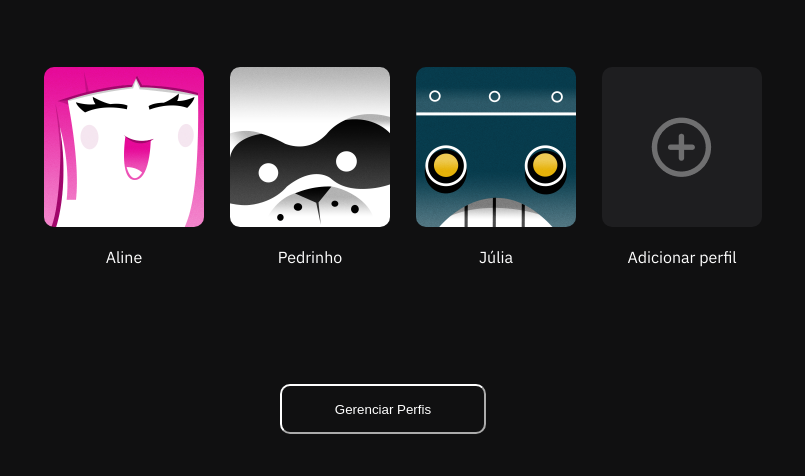
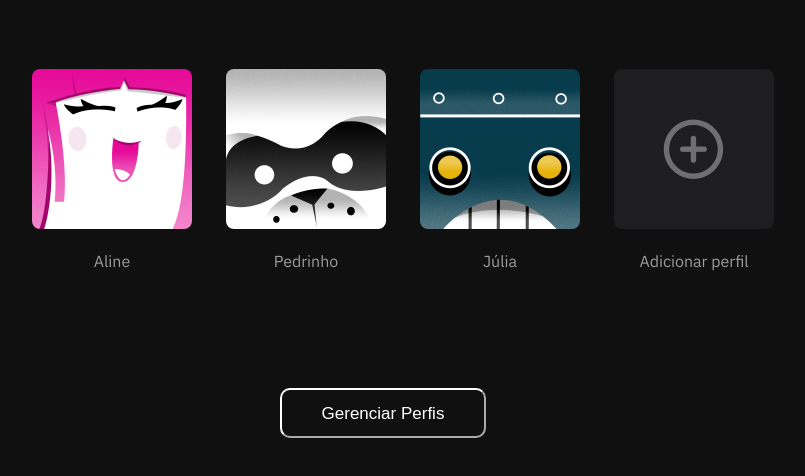
Before and after one commit to Kenzie-Academy-Brasil-Developers/m1-sprint_2-kenzieflix-AndersonFabri, a plain HTML site: page index.html in a window 1280 px wide. Shown: the part 236-712 px from the top of the page, without its empty margins (275-1080 px from the left). Drawn offline with Linux system fonts and the light colour scheme.

```diff
--- a/index.html
+++ b/index.html
@@ -40,9 +40,9 @@
 
         </ul>
 
-        <article>
+        <section>
             <button class="button">Gerenciar Perfis</button>
-        </article>
+        </section>
 
     </main>
 
--- a/style.css
+++ b/style.css
@@ -32,9 +32,8 @@ main h1 {
 main ul {
     display: flex;
     justify-content: center;
-    gap: 26px;
+    gap: 30px;
     margin-top: 70px;
-    height: 700;
     list-style-type: none;
 }
 
@@ -43,16 +42,20 @@ main ul li img {
     display: inline-block;
     height: 160px;
     border-radius: 10px;
-
-
+    border: 2px solid transparent;
 }
 
 main ul li p {
     text-align: center;
-    color: #fff;
+    color: #9c9c9c;
 }
 
 main article {
+    display: flex;
+    justify-content: center;
+}
+
+main section {
     display: flex;
     justify-content: center;
 }
@@ -66,6 +69,12 @@ main article {
     color: #fff;
     border-color: #fff;
     border-radius: 10px;
+    font-weight: 500;
+    font-size: 17px;
+    line-height: 23px;
+
+
+
 }
 
 main ul li:hover > img {
@@ -73,12 +82,12 @@ main ul li:hover > img {
     transition: 0.7s;
 }
 
-#Perfil:hover {
-    filter: brightness(3);
+main ul li:hover > p {
+    color: #ffffff
 }
 
-main ul li:hover > p {
-    color: #ffffff
+.perfil:hover{
+    filter: brightness(3);
 }
 
 main .button:hover{
```
